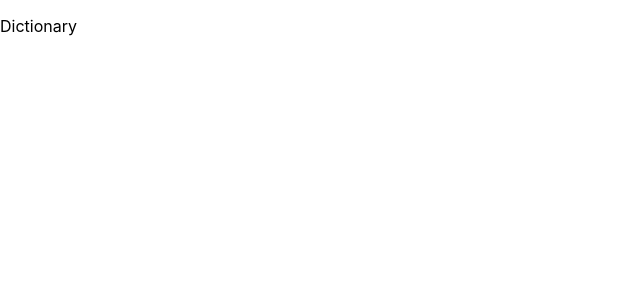
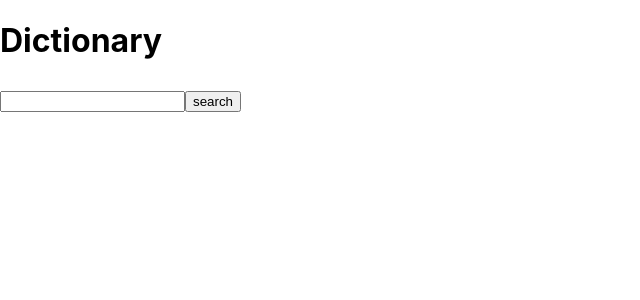
Before and after one commit to tanglero4/dictionary-app, a React (Create React App) app: page / in a window 1280 px wide. Shown: the top 300 px of the page, without its empty margins (0-640 px from the left). Built offline with nearby package versions, Linux system fonts and the light colour scheme.

Commit message:
Search engine added

```diff
--- a/src/App.js
+++ b/src/App.js
@@ -1,13 +1,17 @@
 import './App.css';
+import Dictionary from './Dictionary';
 
 export default function App() {
   return (
     <div className="App">
+    <div className="container">
       <header className="App-header">
-        <p>
-          Dictionary
-        </p>
+        <main>
+          <h1>Dictionary</h1>
+          <Dictionary />
+        </main>
       </header>
+    </div>
     </div>
   );
 }
--- /dev/null
+++ b/src/Dictionary.css
@@ -0,0 +1,3 @@
+.Dictionary{
+    margin: 30px auto;
+}
--- /dev/null
+++ b/src/Dictionary.js
@@ -0,0 +1,24 @@
+import React, {useState} from "react";
+import "./Dictionary.css";
+
+export default function Dictionary(){
+    let [keyword, setKeyword]= useState("");
+
+    function search(event){
+        event.preventDefault();
+        alert(`searching for ${keyword}`);
+    }
+
+    function handleKeywordChange(event){
+        setKeyword(event.target.value);
+    }
+
+    return(
+        <div className="Dictionary">
+        <form onSubmit={search}>
+            <input type="Search" onChange={handleKeywordChange}/>
+            <input type="submit" value="search" />
+        </form>
+        </div>
+    );
+}
```
